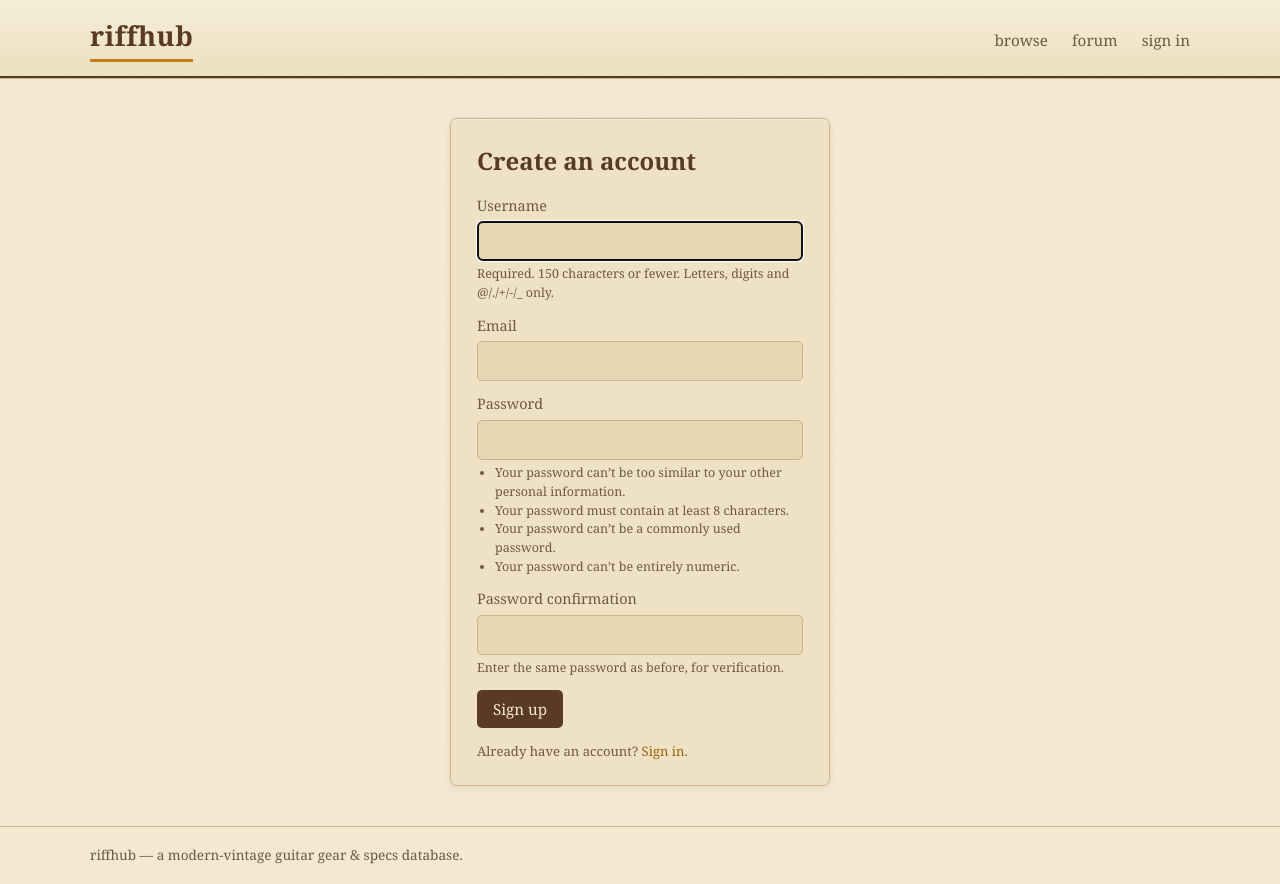
After one commit to gonza56d/riffhub, a Django app: page /accounts/signup/ in a window 1280 px wide. The commit adds this page. Run offline with Django 5.2, Linux system fonts and the light colour scheme.

Commit message:
Add auth screens: self-serve sign-up + e-mail confirmation
- accounts: SignUpForm (username + unique e-mail + validated password),
  signup / confirm_email / resend_confirmation views, and accounts.urls
- E-mail confirmation flow mints an EmailConfirmation token, mails the link
  (console backend in dev, env-overridable for prod) and flips email_confirmed,
  which gates collab-db contributions (forum use does not require it)
- Unconfirmed-user banner with a resend button; sign-up auto-logs-in
- Login <-> sign-up cross-links; signup_done surfaces the dev link under DEBUG
- settings: EMAIL_BACKEND (console default) + DEFAULT_FROM_EMAIL
- Warm Vintage Workshop styling for the auth forms + banner

Co-Authored-By: Claude Opus 4.8 <noreply@anthropic.com>

```diff
--- /dev/null
+++ b/accounts/forms.py
@@ -0,0 +1,19 @@
+from django import forms
+from django.contrib.auth import get_user_model
+from django.contrib.auth.forms import UserCreationForm
+
+User = get_user_model()
+
+
+class SignUpForm(UserCreationForm):
+    """Self-serve registration: username + unique e-mail + password (twice).
+
+    Password strength is enforced by ``UserCreationForm`` via the project's
+    AUTH_PASSWORD_VALIDATORS; e-mail uniqueness by the model's unique constraint.
+    """
+
+    email = forms.EmailField(required=True)
+
+    class Meta(UserCreationForm.Meta):
+        model = User
+        fields = ("username", "email")
--- /dev/null
+++ b/accounts/urls.py
@@ -0,0 +1,12 @@
+from django.urls import path
+
+from accounts import views
+
+# No app_name on purpose: these names sit in the same (unnamespaced) space as
+# Django's built-in auth views (login/logout), so templates use {% url 'signup' %}
+# and {% url 'login' %} side by side.
+urlpatterns = [
+    path("signup/", views.signup, name="signup"),
+    path("confirm/<uuid:token>/", views.confirm_email, name="confirm_email"),
+    path("resend-confirmation/", views.resend_confirmation, name="resend_confirmation"),
+]
--- a/accounts/views.py
+++ b/accounts/views.py
@@ -1,3 +1,87 @@
-from django.shortcuts import render
+"""Account views: self-serve sign-up and e-mail confirmation.
 
-# Create your views here.
+Sign-in/out are handled by Django's built-in auth views (wired in
+``config.urls``). Confirming an e-mail is what unlocks collab-db contributions
+(see ``catalog.services.can_submit_to_collab``); forum participation does not
+require it, so we log the user in immediately on sign-up.
+"""
+
+from django.conf import settings
+from django.contrib import messages
+from django.contrib.auth import login
+from django.core.mail import send_mail
+from django.shortcuts import get_object_or_404, redirect, render
+from django.urls import reverse
+from django.views.decorators.http import require_POST
+
+from accounts.forms import SignUpForm
+from accounts.models import EmailConfirmation
+
+AUTH_BACKEND = "django.contrib.auth.backends.ModelBackend"
+
+
+def _send_confirmation(request, user) -> str:
+    """Create a fresh confirmation token, e-mail the link, return it.
+
+    The link is returned so DEBUG flows can surface it without a real mailbox.
+    """
+    confirmation = EmailConfirmation.objects.create(user=user)
+    link = request.build_absolute_uri(
+        reverse("confirm_email", args=[confirmation.token])
+    )
+    send_mail(
+        subject="Confirm your riffhub e-mail",
+        message=(
+            "Welcome to riffhub!\n\n"
+            "Confirm your e-mail to unlock contributions to the gear database:\n\n"
+            f"{link}\n"
+        ),
+        from_email=settings.DEFAULT_FROM_EMAIL,
+        recipient_list=[user.email],
+        fail_silently=True,
+    )
+    return link
+
+
+def signup(request):
+    if request.user.is_authenticated:
+        return redirect("forum:index")
+
+    if request.method == "POST":
+        form = SignUpForm(request.POST)
+        if form.is_valid():
+            user = form.save()
+            link = _send_confirmation(request, user)
+            login(request, user, backend=AUTH_BACKEND)
+            return render(
+                request,
+                "registration/signup_done.html",
+                {"email": user.email, "confirmation_link": link if settings.DEBUG else None},
+            )
+    else:
+        form = SignUpForm()
+    return render(request, "registration/signup.html", {"form": form})
+
+
+def confirm_email(request, token):
+    confirmation = get_object_or_404(EmailConfirmation, token=token)
+    if confirmation.confirmed_at is None:
+        confirmation.confirm()
+        messages.success(
+            request, "E-mail confirmed — you can now contribute to the database."
+        )
+    else:
+        messages.info(request, "That e-mail was already confirmed.")
+    return redirect("forum:index")
+
+
+@require_POST
+def resend_confirmation(request):
+    user = request.user
+    if user.is_authenticated and not user.email_confirmed:
+        link = _send_confirmation(request, user)
+        if settings.DEBUG:
+            messages.info(request, f"Confirmation re-sent. Dev link: {link}")
+        else:
+            messages.success(request, "Confirmation e-mail re-sent.")
+    return redirect(request.META.get("HTTP_REFERER") or "forum:index")
--- a/config/urls.py
+++ b/config/urls.py
@@ -4,6 +4,7 @@ from django.urls import include, path
 urlpatterns = [
     path("admin/", admin.site.urls),
     path("accounts/", include("django.contrib.auth.urls")),
+    path("accounts/", include("accounts.urls")),
     path("forum/", include("forum.urls")),
     path("", include("catalog.urls")),
 ]
--- a/static/css/riffhub.css
+++ b/static/css/riffhub.css
@@ -381,3 +381,23 @@ button.vote:hover { border-color: var(--walnut); }
 
 .disclaimer p { color: var(--ink-soft); }
 .muted { color: var(--ink-soft); font-style: italic; }
+
+/* --- Auth: field errors/help + confirm banner -----------------------------*/
+.field-error { display: block; color: #a3331f; font-size: .82rem; margin-top: 4px; }
+.field-help { color: var(--ink-soft); font-size: .78rem; margin-top: 4px; }
+.field-help ul { margin: 4px 0 0; padding-left: 18px; }
+.dev-link {
+  margin: 14px 0; padding: 12px; background: var(--paper-3);
+  border: 1px dashed var(--rule); border-radius: var(--radius); word-break: break-all;
+}
+.confirm-banner {
+  display: flex; align-items: center; justify-content: space-between; gap: 12px;
+  flex-wrap: wrap; margin-top: 12px; padding: 9px 14px;
+  background: #f6e7c4; border: 1px solid var(--amber); border-radius: var(--radius);
+  color: var(--walnut); font-size: .9rem;
+}
+.confirm-banner form { margin: 0; }
+.confirm-banner button {
+  font-family: var(--slab); font-size: .85rem; cursor: pointer;
+  background: var(--walnut); color: var(--paper); border: 0; border-radius: 5px; padding: 5px 12px;
+}
--- a/templates/base.html
+++ b/templates/base.html
@@ -26,6 +26,13 @@
     </div>
   </header>
 
+  {% if user.is_authenticated and not user.email_confirmed %}
+  <div class="wrap confirm-banner">
+    <span>📧 Confirm your e-mail to contribute gear &amp; guitars to the database.</span>
+    <form method="post" action="{% url 'resend_confirmation' %}">{% csrf_token %}<button type="submit">Resend link</button></form>
+  </div>
+  {% endif %}
+
   {% if messages %}
   <div class="wrap messages">
     {% for message in messages %}<div class="message {{ message.tags }}">{{ message }}</div>{% endfor %}
--- a/templates/registration/login.html
+++ b/templates/registration/login.html
@@ -18,6 +18,6 @@
     <input type="hidden" name="next" value="{{ request.GET.next }}">
     <button type="submit" class="btn-primary">Sign in</button>
   </form>
-  <p class="auth-note">No self-serve sign-up yet — accounts are created in the admin for now.</p>
+  <p class="auth-note">New here? <a href="{% url 'signup' %}">Create an account</a>.</p>
 </section>
 {% endblock %}
--- /dev/null
+++ b/templates/registration/signup.html
@@ -0,0 +1,21 @@
+{% extends "base.html" %}
+{% block title %}Create an account · riffhub{% endblock %}
+
+{% block content %}
+<section class="auth-card">
+  <h1>Create an account</h1>
+  <form method="post" action="{% url 'signup' %}">
+    {% csrf_token %}
+    {% for field in form %}
+    <label>{{ field.label }}
+      {{ field }}
+      {% if field.help_text %}<div class="field-help">{{ field.help_text|safe }}</div>{% endif %}
+      {% for error in field.errors %}<span class="field-error">{{ error }}</span>{% endfor %}
+    </label>
+    {% endfor %}
+    {% for error in form.non_field_errors %}<p class="auth-error">{{ error }}</p>{% endfor %}
+    <button type="submit" class="btn-primary">Sign up</button>
+  </form>
+  <p class="auth-note">Already have an account? <a href="{% url 'login' %}">Sign in</a>.</p>
+</section>
+{% endblock %}
```
Also changed, not shown: config/settings.py (+9 -0 lines), templates/registration/signup_done.html (added, +18 -0 lines).
